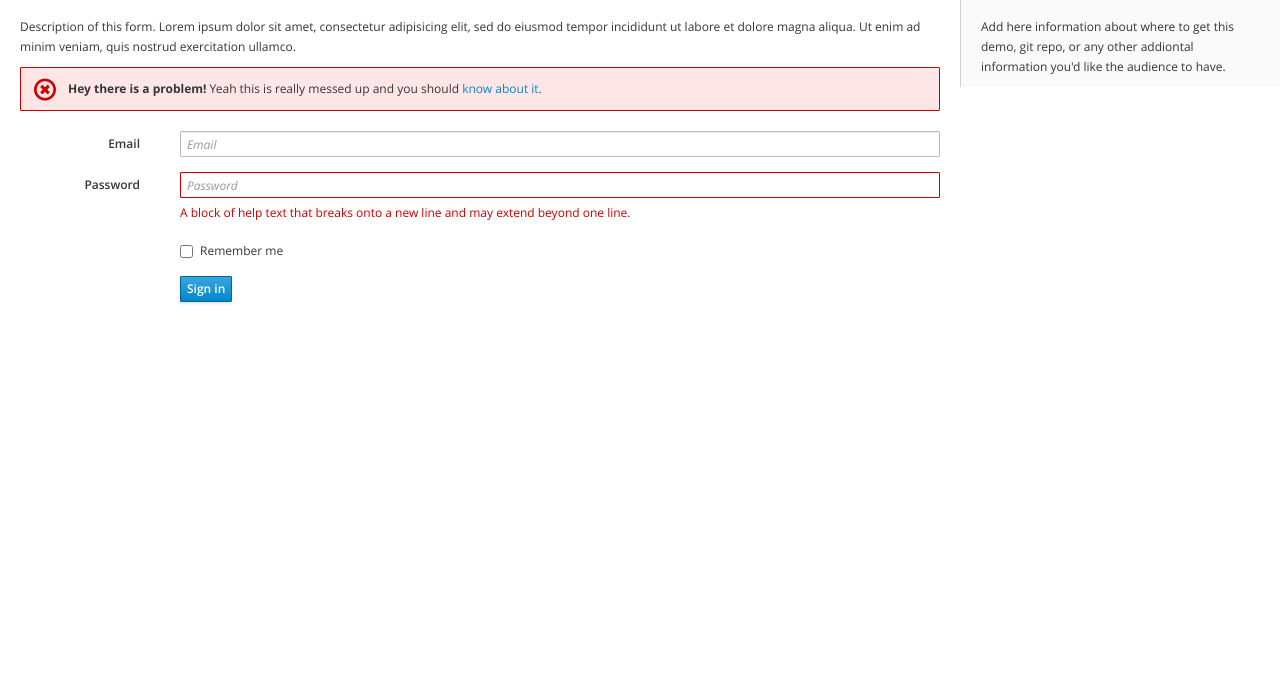
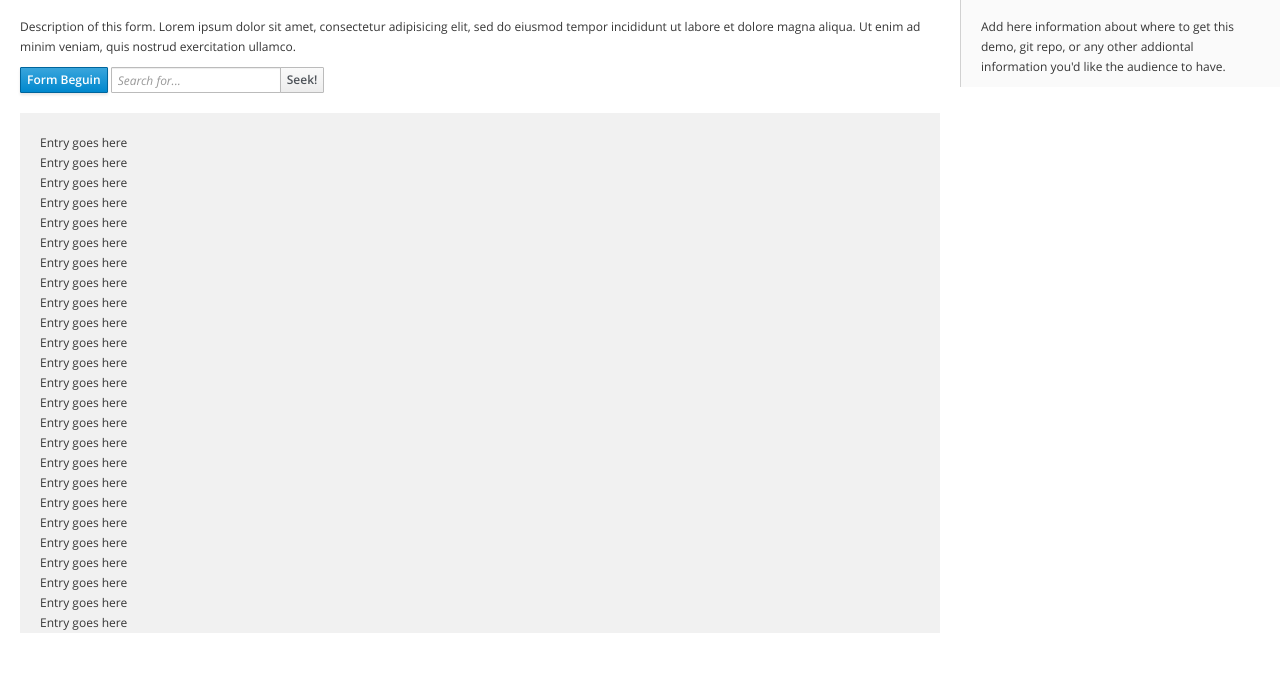
Before and after one commit to andresgalante/paolo-demo, a plain HTML site: page index.html in a window 1280 px wide. Shown: the part 118-800 px from the top of the page. Drawn offline with nearby package versions, Linux system fonts and the light colour scheme; a script that the page names is missing; files whose address does not match are found by name.

Commit message:
adds log

```diff
--- a/index.html
+++ b/index.html
@@ -17,6 +17,16 @@
 
     <!-- Patternfly JS -->
     <script src="dist/js/patternfly.min.js"></script>
+
+    <style media="screen">
+      .log {
+        background: #f1f1f1;
+        height: calc(100vh - 280px);
+        overflow-y: scroll;
+        padding: 20px;
+        margin-top: 20px;
+      }
+    </style>
 
   </head>
   <body>
@@ -93,44 +103,111 @@
           <div class="row">
             <div class="col-sm-8 col-md-9">
               <div class="page-header page-header-bleed-right">
-                <h1>Paolo Open Shift Demo</h1>
+                <h1>Apache Kafka Messages Dashboard</h1>
               </div>
               <p>Description of this form. Lorem ipsum dolor sit amet, consectetur adipisicing elit, sed do eiusmod tempor incididunt ut labore et dolore magna aliqua. Ut enim ad minim veniam, quis nostrud exercitation ullamco.</p>
 
-              <div class="alert alert-danger">
-                <span class="pficon pficon-error-circle-o"></span>
-                <strong>Hey there is a problem!</strong> Yeah this is really messed up and you should <a href="#" class="alert-link">know about it</a>.
-              </div>
-
-              <form class="form-horizontal">
+              <form class="form-inline">
+                <button type="submit" class="btn btn-primary">Form Beguin</button>
                 <div class="form-group">
-                  <label for="inputEmail3" class="col-sm-2 control-label">Email</label>
-                  <div class="col-sm-10">
-                    <input type="email" class="form-control" id="inputEmail3" placeholder="Email">
-                  </div>
-                </div>
-                <div class="form-group has-error">
-                  <label for="inputPassword3" class="col-sm-2 control-label">Password</label>
-                  <div class="col-sm-10">
-                    <input type="password" class="form-control" id="inputPassword3" placeholder="Password">
-                    <span id="helpBlock" class="help-block">A block of help text that breaks onto a new line and may extend beyond one line.</span>
-                  </div>
-                </div>
-                <div class="form-group">
-                  <div class="col-sm-offset-2 col-sm-10">
-                    <div class="checkbox">
-                      <label>
-                        <input type="checkbox"> Remember me
-                      </label>
-                    </div>
-                  </div>
-                </div>
-                <div class="form-group">
-                  <div class="col-sm-offset-2 col-sm-10">
-                    <button type="submit" class="btn btn-primary">Sign in</button>
-                  </div>
+                  <div class="input-group">
+                    <input type="text" class="form-control" placeholder="Search for...">
+                    <span class="input-group-btn">
+                      <button class="btn btn-default" type="button">Seek!</button>
+                    </span>
+                  </div><!-- /input-group -->
                 </div>
               </form>
+
+              <ul class="list-unstyled log">
+                <li>Entry goes here</li>
+                <li>Entry goes here</li>
+                <li>Entry goes here</li>
+                <li>Entry goes here</li>
+                <li>Entry goes here</li>
+                <li>Entry goes here</li>
+                <li>Entry goes here</li>
+                <li>Entry goes here</li>
+                <li>Entry goes here</li>
+                <li>Entry goes here</li>
+                <li>Entry goes here</li>
+                <li>Entry goes here</li>
+                <li>Entry goes here</li>
+                <li>Entry goes here</li>
+                <li>Entry goes here</li>
+                <li>Entry goes here</li>
+                <li>Entry goes here</li>
+                <li>Entry goes here</li>
+                <li>Entry goes here</li>
+                <li>Entry goes here</li>
+                <li>Entry goes here</li>
+                <li>Entry goes here</li>
+                <li>Entry goes here</li>
+                <li>Entry goes here</li>
+                <li>Entry goes here</li>
+                <li>Entry goes here</li>
+                <li>Entry goes here</li>
+                <li>Entry goes here</li>
+                <li>Entry goes here</li>
+                <li>Entry goes here</li>
+                <li>Entry goes here</li>
+                <li>Entry goes here</li>
+                <li>Entry goes here</li>
+                <li>Entry goes here</li>
+                <li>Entry goes here</li>
+                <li>Entry goes here</li>
+                <li>Entry goes here</li>
+                <li>Entry goes here</li>
+                <li>Entry goes here</li>
+                <li>Entry goes here</li>
+                <li>Entry goes here</li>
+                <li>Entry goes here</li>
+                <li>Entry goes here</li>
+                <li>Entry goes here</li>
+                <li>Entry goes here</li>
+                <li>Entry goes here</li>
+                <li>Entry goes here</li>
+                <li>Entry goes here</li>
+                <li>Entry goes here</li>
+                <li>Entry goes here</li>
+                <li>Entry goes here</li>
+                <li>Entry goes here</li>
+                <li>Entry goes here</li>
+                <li>Entry goes here</li>
+                <li>Entry goes here</li>
+                <li>Entry goes here</li>
+                <li>Entry goes here</li>
+                <li>Entry goes here</li>
+                <li>Entry goes here</li>
+                <li>Entry goes here</li>
+                <li>Entry goes here</li>
+                <li>Entry goes here</li>
+                <li>Entry goes here</li>
+                <li>Entry goes here</li>
+                <li>Entry goes here</li>
+                <li>Entry goes here</li>
+                <li>Entry goes here</li>
+                <li>Entry goes here</li>
+                <li>Entry goes here</li>
+                <li>Entry goes here</li>
+                <li>Entry goes here</li>
+                <li>Entry goes here</li>
+                <li>Entry goes here</li>
+                <li>Entry goes here</li>
+                <li>Entry goes here</li>
+                <li>Entry goes here</li>
+                <li>Entry goes here</li>
+                <li>Entry goes here</li>
+                <li>Entry goes here</li>
+                <li>Entry goes here</li>
+                <li>Entry goes here</li>
+                <li>Entry goes here</li>
+                <li>Entry goes here</li>
+                <li>Entry goes here</li>
+                <li>Entry goes here</li>
+                <li>Entry goes here</li>
+              </ul>
+
 
             </div><!-- /col -->
 
```
